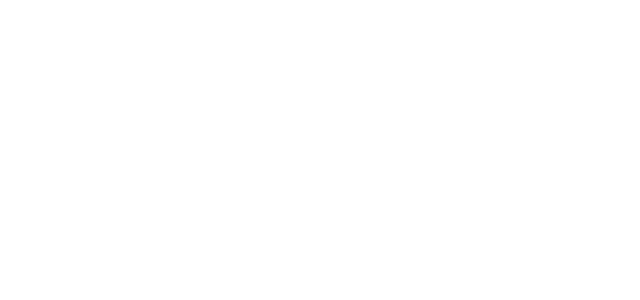
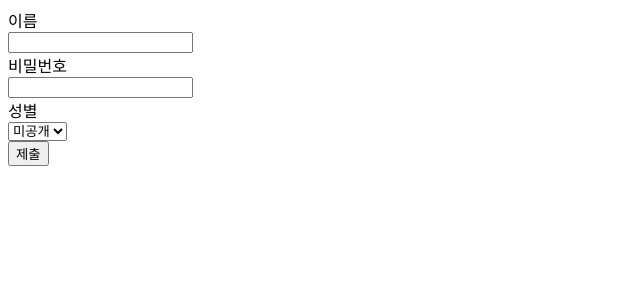
Before and after one commit to kim-elijah-sol/react-validation, a React (Create React App) app: page / in a window 1280 px wide. Shown: the top 300 px of the page, without its empty margins (0-640 px from the left). Built offline with nearby package versions, Linux system fonts and the light colour scheme.

Commit message:
feat: react-hook-form 기본기

```diff
--- a/src/App.tsx
+++ b/src/App.tsx
@@ -1,5 +1,42 @@
+import { useForm } from 'react-hook-form'
+
+type Gender = 'male' | 'female' | 'other'
+
+type FormType = {
+  name: string
+  password: string
+  gender: Gender
+}
+
 function App() {
-  return <main></main>
+  const { register, handleSubmit } = useForm<FormType>()
+
+  function onSubmit(data: FormType) {
+    console.log(data)
+  }
+
+  return (
+    <main>
+      <form onSubmit={handleSubmit(onSubmit)}>
+        <div>이름</div>
+        <input {...register('name')} />
+
+        <div>비밀번호</div>
+        <input type='password' {...register('password')} />
+
+        <div>성별</div>
+        <select {...register('gender')} defaultValue='other'>
+          <option value='male'>남성</option>
+          <option value='female'>여성</option>
+          <option value='other'>미공개</option>
+        </select>
+
+        <div>
+          <button type='submit'>제출</button>
+        </div>
+      </form>
+    </main>
+  )
 }
 
 export default App
```
